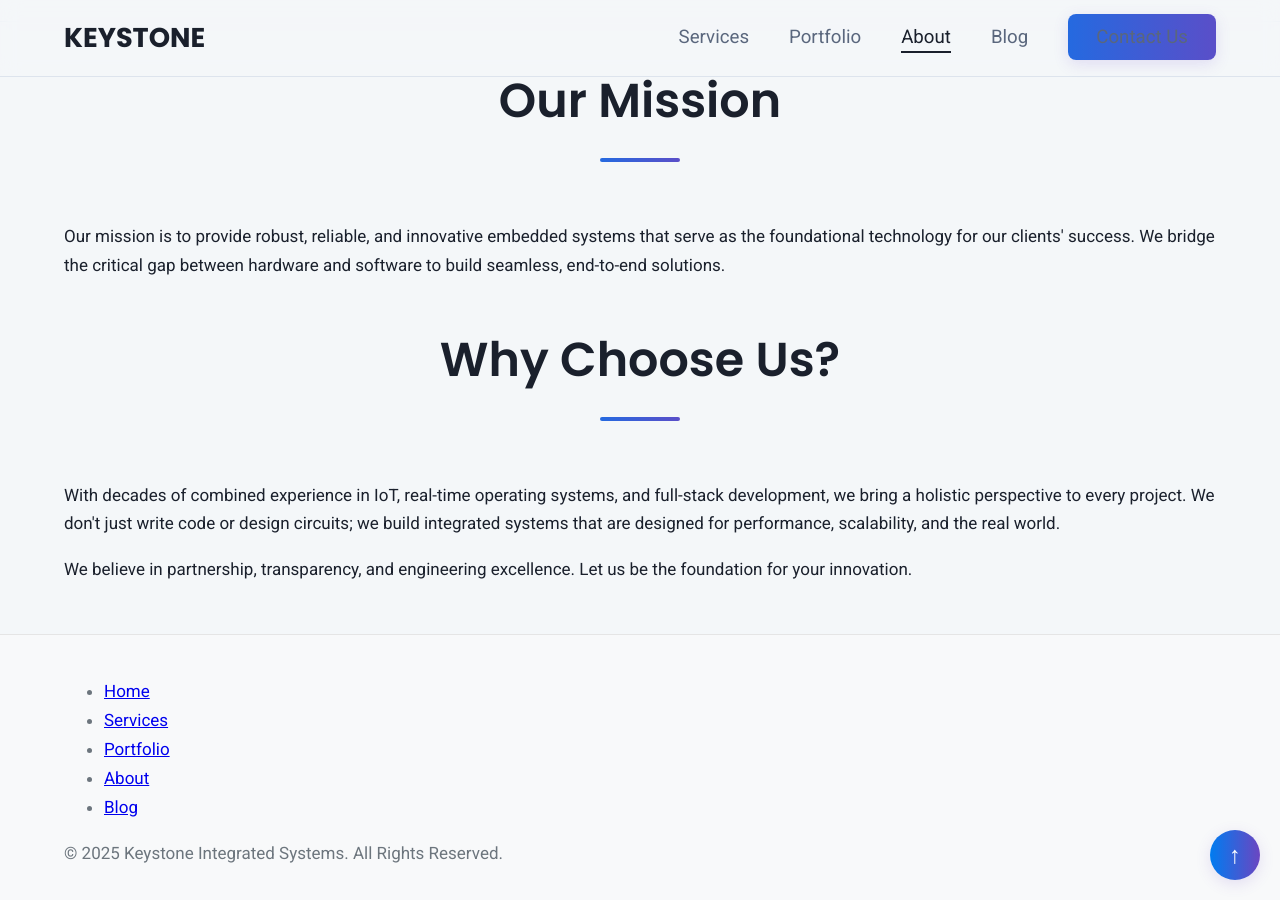
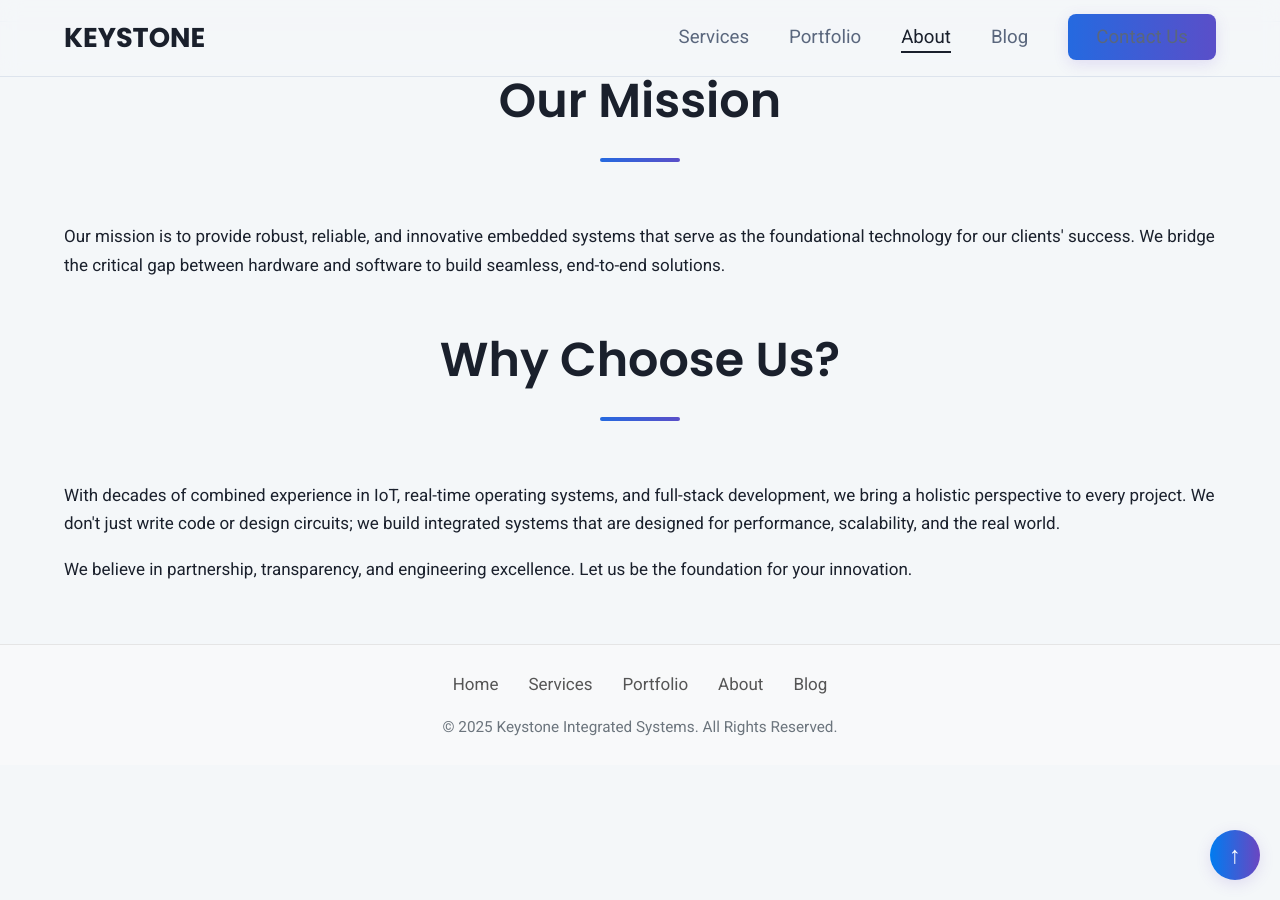
Before and after one commit to CircuitX-Systems/CircuitX-Systems.github.io, a Jekyll site: the page built from about.md, in a window 1280 px wide and 900 px high, scrolled down 447 px. Built offline with Jekyll 4.4.1, drawn with Linux system fonts in a browser that asks for light colours.

Commit message:
Update style.css

```diff
--- a/assets/css/style.css
+++ b/assets/css/style.css
@@ -165,47 +165,39 @@ nav { display: flex; justify-content: space-between; align-items: center; }
     border-radius: 5px;
 }
 
-/* --- Enhanced and Compact Footer --- */
+/* --- Ultra-Compact Horizontal Footer --- */
 footer {
     background-color: #f8f9fa;
-    color: #6c757d;
-    padding-top: 25px;      /* Reduced from 40px */
-    padding-bottom: 15px;   /* Reduced from 20px */
-    margin-top: 50px;
     border-top: 1px solid #e5e5e5;
+    padding: 25px 0; /* Greatly reduced vertical padding */
+    margin-top: 60px;
+    text-align: center; /* Center all text content */
 }
 
-.footer-content {
-    display: flex;
-    justify-content: space-between;
-    margin-bottom: 20px;    /* Reduced from 30px */
+.footer-nav {
+    list-style: none;
+    padding: 0;
+    margin: 0 0 15px 0; /* Remove default margins, add a little space below the nav */
+    display: flex; /* THIS IS THE KEY: Makes list items horizontal */
+    justify-content: center; /* Centers the links within the line */
+    flex-wrap: wrap; /* Allows links to wrap on very small screens */
 }
 
-.footer-about, .footer-links {
-    flex-basis: 48%;
+.footer-nav li {
+    margin: 0 15px; /* Adds space BETWEEN the links */
 }
 
-.footer-links ul {
-    list-style: none;
-    padding: 0;
+.footer-nav a {
+    text-decoration: none;
+    color: #555;
+    font-weight: 500;
 }
 
-.footer-links li {
-    margin-bottom: 5px;     /* Reduced from 10px */
+.footer-copyright {
+    margin: 0; /* Remove any default paragraph margin */
+    font-size: 0.9em;
+    color: #6c757d;
 }
-
-.footer-links a {
-    text-decoration: none;
-    color: #555;
-}
-
-.footer-bottom {
-    text-align: center;
-    border-top: 1px solid #e5e5e5;
-    padding-top: 15px;      /* Reduced from 20px */
-    font-size: 0.9em;
-}
-
 /* --- Basic Buttons (if you don't have them) --- */
 .button-primary {
     display: inline-block;
```
